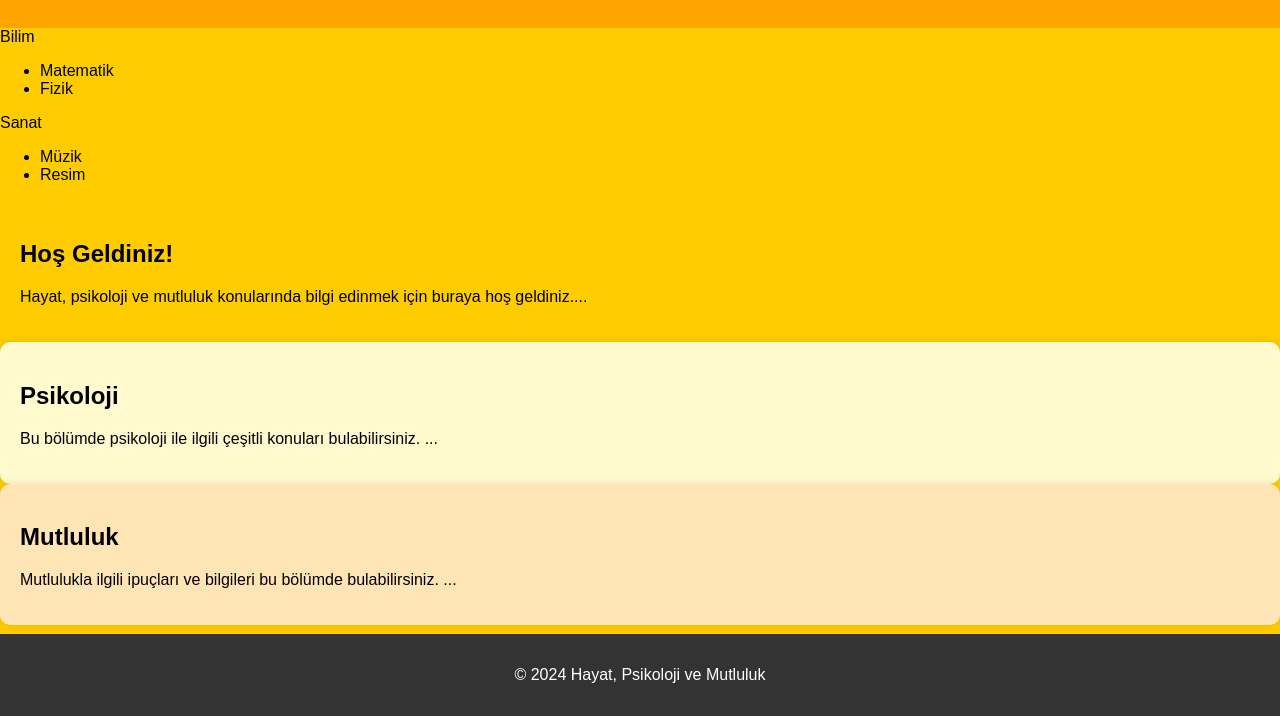
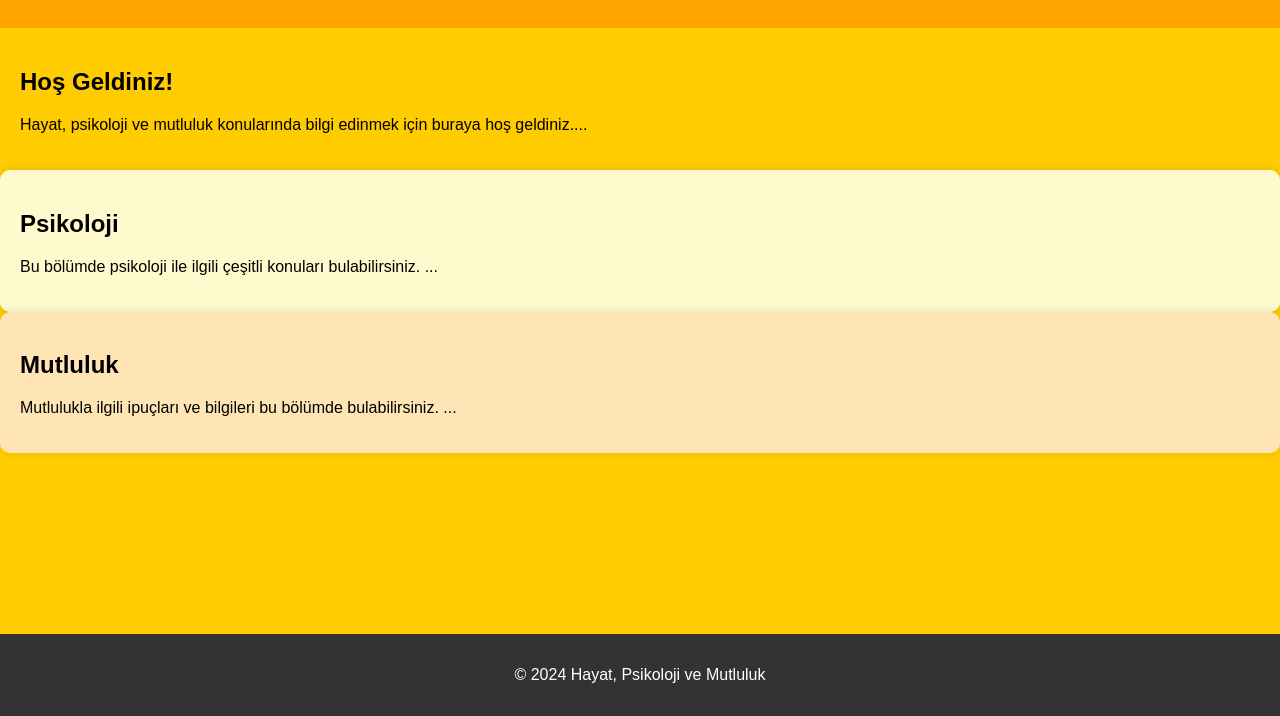
Before and after one commit to batuhan6/batuhan6.github.io, a plain HTML site: page index.html in a window 1280 px wide. Shown: the part 84-800 px from the top of the page. Drawn offline with Linux system fonts and the light colour scheme.

Commit message:
Update index.html

```diff
--- a/index.html
+++ b/index.html
@@ -19,24 +19,6 @@
             </ul>
         </nav>
     </header>
-
-     <div onmouseover="showSubmenu('bilim')" onmouseout="hideSubmenu('bilim')">Bilim
-        <div id="bilimSubMenu" class="submenu">
-            <ul>
-                <li>Matematik</li>
-                <li>Fizik</li>
-            </ul>
-        </div>
-    </div>
-
-    <div onmouseover="showSubmenu('sanat')" onmouseout="hideSubmenu('sanat')">Sanat
-        <div id="sanatSubMenu" class="submenu">
-            <ul>
-                <li>Müzik</li>
-                <li>Resim</li>
-            </ul>
-        </div>
-    </div>
 
     <section id="hayat">
         <h2>Hoş Geldiniz!</h2>
```
